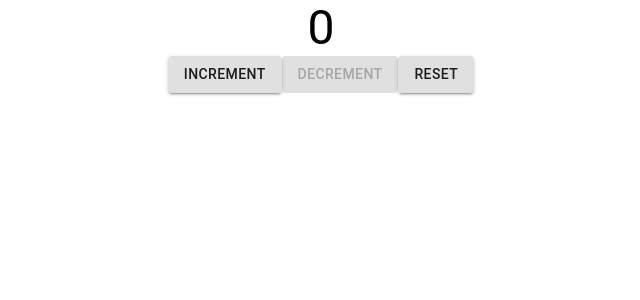
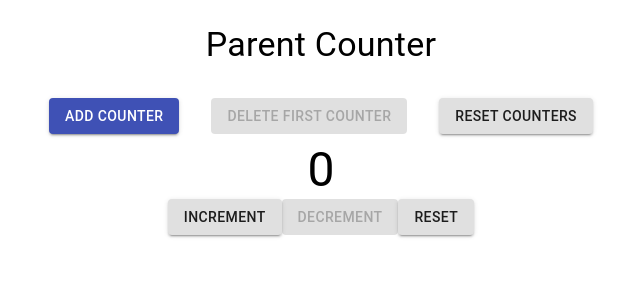
Before and after one commit to warryr/react-tasks, a React (Create React App) app: page / in a window 1280 px wide. Shown: the top 300 px of the page, without its empty margins (319-959 px from the left). Built offline with nearby package versions, Linux system fonts and the light colour scheme.

Commit message:
feat: add parent counter and logs

```diff
--- a/src/App.js
+++ b/src/App.js
@@ -1,13 +1,15 @@
 import React from 'react';
 import './App.css';
-import CounterContainer from './containers/CounterContainer';
+import ParentCounterContainer from './containers/ParentCounterContainer';
 
-function App() {
-  return (
-    <div className='App'>
-      <CounterContainer/>
-    </div>
-  );
+class App extends React.Component {
+  render() {
+    return (
+      <div className='App'>
+        <ParentCounterContainer />
+      </div>
+    );
+  }
 }
 
 export default App;
--- a/src/containers/CounterContainer.js
+++ b/src/containers/CounterContainer.js
@@ -1,5 +1,6 @@
 import React from 'react';
 import Counter from '../views/Counter';
+import PropTypes from 'prop-types';
 
 export default class CounterContainer extends React.Component {
   constructor(props) {
@@ -7,21 +8,69 @@ export default class CounterContainer extends React.Component {
     this.incrementCounter = this.incrementCounter.bind(this);
     this.decrementCounter = this.decrementCounter.bind(this);
     this.resetCounter = this.resetCounter.bind(this);
-    this.state = {counter: 0, ableToDecrement: false};
+    this.state = {
+      counter: 0,
+      ableToDecrement: false,
+      initialState: true,
+    };
   }
 
   render() {
+    console.log('Counter ' + this.props.id + ': render');
     return <Counter value={this.state.counter} increment={this.incrementCounter} decrement={this.decrementCounter}
-                    reset={this.resetCounter} ableToDec={this.state.ableToDecrement}/>
+                    reset={this.resetCounter} ableToDec={this.state.ableToDecrement} />
   }
 
+  componentDidMount() {
+    console.log('Counter ' + this.props.id + ': componentDidMount');
+  }
+
+  componentWillUnmount() {
+    console.log('Counter ' + this.props.id + ': componentWillUnmount');
+  }
+
+  /*static getDerivedStateFromProps(props, state) {
+    console.log('Counter ' + props.id + ': getDerivedStateFromProps');
+    return state;
+  }
+
+  getSnapshotBeforeUpdate(prevProps, prevState) {
+    console.log('Counter ' + this.props.id + ': getSnapshotBeforeUpdate');
+    return null;
+  }*/
+
   componentDidUpdate(prevProps, prevState, snapshot) {
+    console.log('Counter ' + this.props.id + ': componentDidUpdate');
     if (this.state.counter === 0 && this.state.ableToDecrement) {
       this.setState({
         ...this.state,
         ableToDecrement: false,
+        initialState: true,
       })
     }
+  }
+
+  UNSAFE_componentWillReceiveProps(nextProps, nextContext) {
+    if (nextProps.executed === 'add') {
+      console.log('Counter ' + this.props.id + ': UNSAFE_componentWillReceiveProps');
+      return this.state.counter % 2 === 0 ? this.incrementCounter() : undefined
+    }
+
+    if (nextProps.executed === 'delete') {
+      console.log('Counter ' + this.props.id + ': UNSAFE_componentWillReceiveProps');
+      return this.state.counter % 2 === 1 ? this.decrementCounter() : undefined
+    }
+
+    if (nextProps.mustReset && (!this.props.mustReset || !this.state.initialState)) {
+      console.log('Counter ' + this.props.id + ': UNSAFE_componentWillReceiveProps');
+      this.resetCounter();
+    }
+  }
+
+  shouldComponentUpdate(nextProps, nextState, nextContext) {
+    const bool = nextState.counter !== this.state.counter || nextState.ableToDecrement !== this.state.ableToDecrement;
+    console.log('Counter ' + this.props.id + ': shouldComponentUpdate: ' + bool);
+    return bool;
   }
 
   incrementCounter() {
@@ -29,6 +78,8 @@ export default class CounterContainer extends React.Component {
       ...this.state,
       counter: this.state.counter + 1,
       ableToDecrement: true,
+      initialState: false,
+      executedOperation: 'add',
     });
   }
 
@@ -45,7 +96,14 @@ export default class CounterContainer extends React.Component {
     this.setState({
       ...this.state,
       counter: 0,
-      ableToDecrement: false
+      ableToDecrement: false,
+      initialState: true,
     });
   }
 }
+
+CounterContainer.propTypes = {
+  id: PropTypes.number.isRequired,
+  mustReset: PropTypes.bool,
+  executed: PropTypes.string.isRequired,
+};
--- /dev/null
+++ b/src/containers/ParentCounterContainer.js
@@ -0,0 +1,100 @@
+import React from 'react';
+import CounterContainer from './CounterContainer';
+import ParentCounter from "../views/ParentCounter";
+
+export default class ParentCounterContainer extends React.Component {
+  constructor(props) {
+    super(props);
+    this.onAddCounter = this.onAddCounter.bind(this);
+    this.onDeleteCounter = this.onDeleteCounter.bind(this);
+    this.onResetCounters = this.onResetCounters.bind(this);
+    this.state = {
+      counters: [
+        {id: 1}
+      ],
+      lastId: 1,
+      ableToDelete: false,
+      childMustReset: true,
+      executedOperation: 'reset',
+    };
+  }
+
+  render() {
+    console.log('Parent: render');
+    return (
+      <div>
+        <ParentCounter onAdd={this.onAddCounter} onDelete={this.onDeleteCounter} onReset={this.onResetCounters}
+                       ableToDel={this.state.ableToDelete}/>
+        {this.state.counters.map(counter => {
+            return counter.id === 1 ?
+              <CounterContainer key={counter.id} id={counter.id} mustReset={this.state.childMustReset}
+                                executed={this.state.executedOperation}/> :
+              <CounterContainer key={counter.id} id={counter.id} executed={this.state.executedOperation}/>
+          })}
+      </div>
+    );
+  }
+
+  componentDidMount() {
+    console.log('Parent: componentDidMount');
+  }
+
+  componentWillUnmount() {
+    console.log('Parent: componentWillUnmount');
+  }
+
+  shouldComponentUpdate(nextProps, nextState, nextContext) {
+    console.log('Parent: shouldComponentUpdate');
+    return true;
+  }
+
+  componentDidUpdate(prevProps, prevState, snapshot) {
+    console.log('Parent: componentDidUpdate');
+    if (this.state.counters.length === 1 && this.state.ableToDelete) {
+      this.setState({
+        ...this.state,
+        ableToDelete: false,
+      })
+    }
+  }
+
+  onAddCounter() {
+    this.setState(state => ({
+      counters: [
+        {id: state.lastId + 1},
+        ...state.counters,
+      ],
+      lastId: state.lastId + 1,
+      ableToDelete: true,
+      childMustReset: false,
+      executedOperation: 'add',
+    }));
+  }
+
+  onDeleteCounter() {
+    if (this.state.ableToDelete) {
+      this.setState(state => {
+        const array = state.counters;
+        array.splice(0, 1);
+        console.log('Counter ' + state.lastId + ' deleted');
+        return {
+          ...state,
+          counters: array,
+          executedOperation: 'delete',
+        };
+      });
+    }
+  }
+
+  onResetCounters() {
+    this.setState(() => ({
+      counters: [
+        {id: 1}
+      ],
+      lastId: 1,
+      ableToDelete: false,
+      childMustReset: true,
+      executedOperation: 'reset',
+    }));
+  }
+}
--- /dev/null
+++ b/src/views/ParentCounter/index.js
@@ -0,0 +1,32 @@
+import React from 'react';
+import PropTypes from 'prop-types';
+import { useStyles } from './styles';
+import Button from '@material-ui/core/Button';
+import Container from '@material-ui/core/Container';
+import Typography from '@material-ui/core/Typography';
+
+const ParentCounter = (props) => {
+  const classes = useStyles();
+  return (
+    <Container fixed>
+      <Typography component='h1' variant='h4' className={classes.h4}>Parent Counter</Typography>
+      <Button variant='contained' color='primary' className={classes.button}
+              onClick={props.onAdd}>Add counter</Button>
+      {props.ableToDel ?
+        <Button variant='contained' color='secondary' className={classes.button}
+                onClick={props.onDelete}>Delete first counter</Button> :
+        <Button variant='contained' color='secondary' className={classes.button} disabled>Delete first counter</Button>}
+      <Button variant='contained' color='default' className={classes.button}
+              onClick={props.onReset}>Reset counters</Button>
+    </Container>
+  )
+};
+
+ParentCounter.propTypes = {
+  onAdd: PropTypes.func.isRequired,
+  onDelete: PropTypes.func.isRequired,
+  onReset: PropTypes.func.isRequired,
+  ableToDel: PropTypes.bool.isRequired,
+};
+
+export default ParentCounter;
--- /dev/null
+++ b/src/views/ParentCounter/styles.js
@@ -0,0 +1,10 @@
+import { makeStyles } from '@material-ui/core';
+
+export const useStyles = makeStyles(theme => ({
+  button: {
+    margin: theme.spacing(1, 2),
+  },
+  h4: {
+    margin: theme.spacing(3),
+  },
+}));
```
